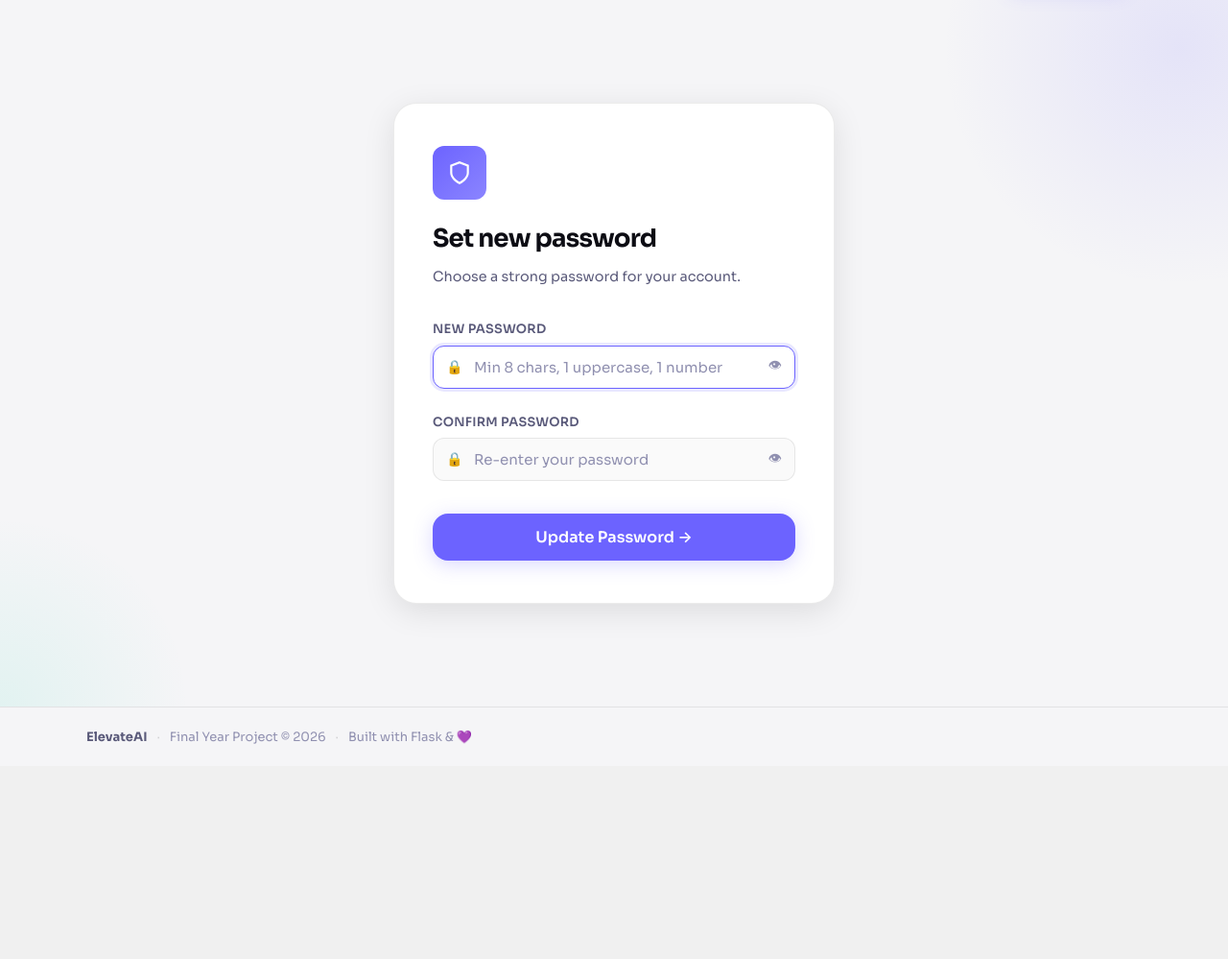
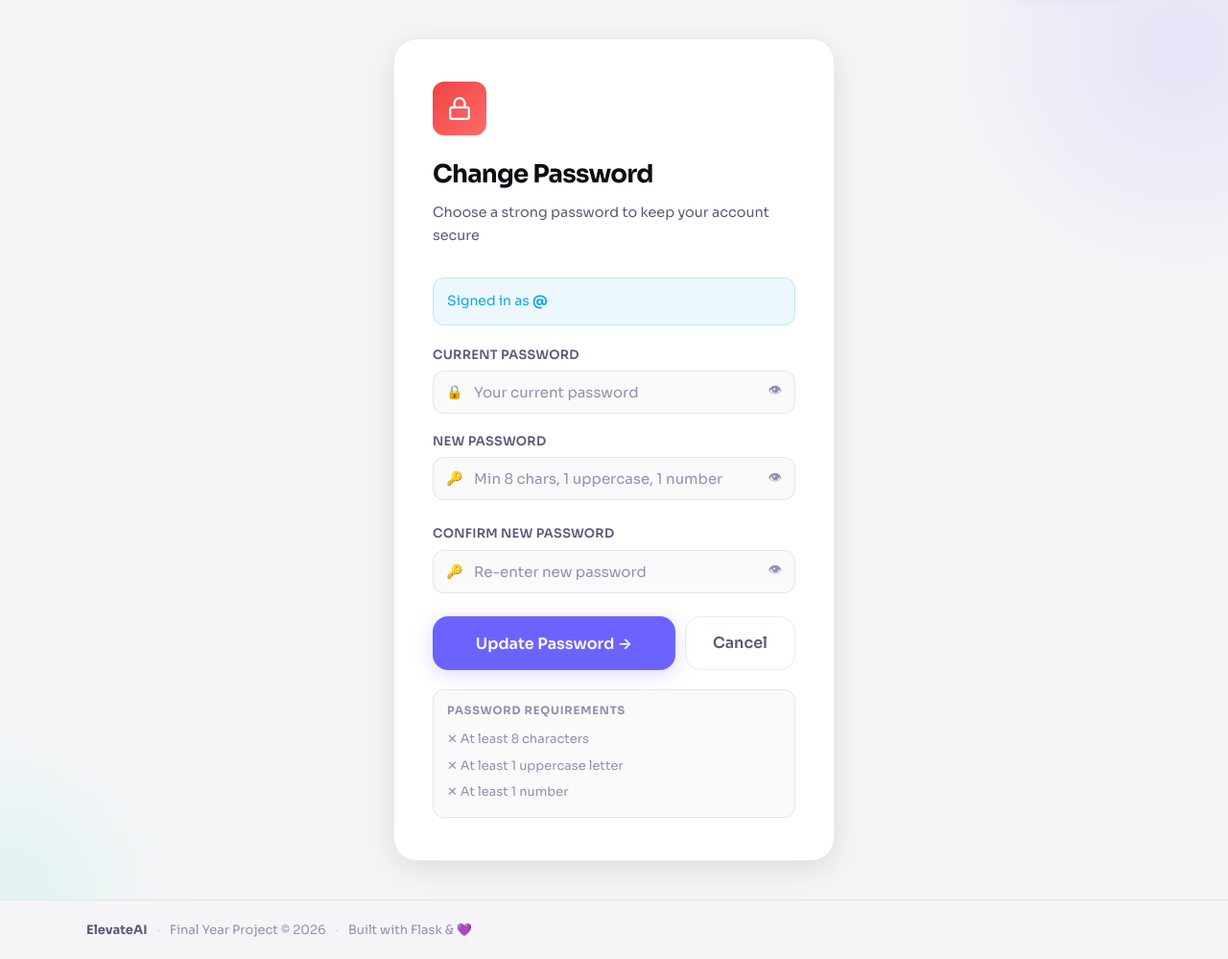
Before and after one commit to Suhas-H-N/ElevateAI, a Flask app: template templates/reset_password.html in a window 1280 px wide. Shown: the part 64-1063 px from the top of the page at 96% size. Before the commit the page ends 839 px from the top, so only its background shows below. Run offline with Flask 3, Linux system fonts and the light colour scheme; the template is opened without the code that fills it, so the values that code supplies are empty.

Commit message:
feat(auth): enhance password reset page with secure password validation, strength indicators, visibility toggles, confirmation checks, and improved user experience

```diff
--- a/templates/reset_password.html
+++ b/templates/reset_password.html
@@ -1,51 +1,81 @@
 {% extends "base.html" %}
-{% block title %}Set New Password — ElevateAI{% endblock %}
+{% block title %}Change Password — ElevateAI{% endblock %}
 
 {% block content %}
 <div class="auth-page">
     <div class="auth-card">
 
-        <div class="auth-icon">
+        <div class="auth-icon" style="background:linear-gradient(135deg,#EF4444,#FF6B6B);">
             <svg width="26" height="26" viewBox="0 0 24 24" fill="none" stroke="currentColor" stroke-width="2">
-                <path d="M12 22s8-4 8-10V5l-8-3-8 3v7c0 6 8 10 8 10z"></path>
+                <rect x="3" y="11" width="18" height="11" rx="2" ry="2"/>
+                <path d="M7 11V7a5 5 0 0 1 10 0v4"/>
             </svg>
         </div>
 
-        <h1 class="auth-title">Set new password</h1>
-        <p class="auth-sub">Choose a strong password for your account.</p>
+        <h1 class="auth-title">Change Password</h1>
+        <p class="auth-sub">Choose a strong password to keep your account secure</p>
 
-        <form method="POST" id="resetForm">
+        <div class="auth-info">
+            Signed in as <strong>@{{ user.username }}</strong>
+        </div>
+
+        <form method="POST" action="{{ url_for('reset_password') }}" id="pwdForm">
+
+            <div class="field">
+                <label class="field-label" for="old_password">Current Password</label>
+                <div class="input-wrap has-icon">
+                    <span class="input-icon">🔒</span>
+                    <input class="field-input" type="password" id="old_password" name="old_password"
+                           placeholder="Your current password" required autocomplete="current-password">
+                    <button type="button" class="eye-toggle" onclick="togglePwd('old_password',this)">👁</button>
+                </div>
+            </div>
+
             <div class="field">
                 <label class="field-label" for="password">New Password</label>
                 <div class="input-wrap has-icon">
-                    <span class="input-icon">🔒</span>
+                    <span class="input-icon">🔑</span>
                     <input class="field-input" type="password" id="password" name="password"
-                           placeholder="Min 8 chars, 1 uppercase, 1 number" required autofocus
-                           autocomplete="new-password">
+                           placeholder="Min 8 chars, 1 uppercase, 1 number"
+                           required minlength="8" autocomplete="new-password">
                     <button type="button" class="eye-toggle" onclick="togglePwd('password',this)">👁</button>
                 </div>
                 <div id="pwdStrength"></div>
             </div>
+
             <div class="field">
-                <label class="field-label" for="confirm">Confirm Password</label>
+                <label class="field-label" for="confirm">Confirm New Password</label>
                 <div class="input-wrap has-icon">
-                    <span class="input-icon">🔒</span>
+                    <span class="input-icon">🔑</span>
                     <input class="field-input" type="password" id="confirm" name="confirm"
-                           placeholder="Re-enter your password" required
-                           autocomplete="new-password">
+                           placeholder="Re-enter new password" required autocomplete="new-password">
                     <button type="button" class="eye-toggle" onclick="togglePwd('confirm',this)">👁</button>
                 </div>
             </div>
-            <button type="submit" class="btn btn-primary btn-lg btn-full mt-16">
-                Update Password →
-            </button>
+
+            <div style="display:flex;gap:10px;margin-top:24px;flex-wrap:wrap;">
+                <button type="submit" class="btn btn-primary btn-lg" style="flex:1;">Update Password →</button>
+                <a href="{{ url_for('dashboard') }}" class="btn btn-ghost btn-lg">Cancel</a>
+            </div>
         </form>
+
+        <div style="margin-top:20px;padding:12px 14px;background:var(--bg-elevated);border-radius:var(--radius-md);border:1px solid var(--border);">
+            <div style="font-size:0.72rem;text-transform:uppercase;letter-spacing:0.07em;color:var(--text-muted);font-weight:700;margin-bottom:6px;">Password requirements</div>
+            <div id="req-len"  class="pwd-req">✕ At least 8 characters</div>
+            <div id="req-up"   class="pwd-req">✕ At least 1 uppercase letter</div>
+            <div id="req-num"  class="pwd-req">✕ At least 1 number</div>
+        </div>
 
     </div>
 </div>
 {% endblock %}
 
 {% block scripts %}
+<style>
+.pwd-req { font-size:0.8125rem; color:var(--text-muted); padding:3px 0; transition:color 0.2s; }
+.pwd-req.met { color:var(--success); }
+.pwd-req.met::first-letter { content:'✓'; }
+</style>
 <script>
 function togglePwd(id, btn) {
     const input = document.getElementById(id);
@@ -53,25 +83,28 @@ function togglePwd(id, btn) {
     btn.textContent = input.type === 'password' ? '👁' : '🙈';
 }
 
-document.getElementById('password').addEventListener('input', function() {
-    const val = this.value;
-    let score = 0;
-    if (val.length >= 8) score++;
-    if (/[A-Z]/.test(val)) score++;
-    if (/[0-9]/.test(val)) score++;
-    if (/[^A-Za-z0-9]/.test(val)) score++;
-    const colors = ['','#EF4444','#F59E0B','#22C55E','#6C63FF'];
-    const labels = ['','Weak','Fair','Good','Strong'];
-    const el = document.getElementById('pwdStrength');
-    if (!val) { el.innerHTML=''; return; }
-    el.innerHTML = `<div style="display:flex;gap:4px;margin-top:6px;">${[1,2,3,4].map(i=>`<div style="flex:1;height:3px;border-radius:4px;background:${i<=score?colors[score]:'var(--border)'}"></div>`).join('')}</div><span style="font-size:0.75rem;color:${colors[score]};font-weight:600;">${labels[score]}</span>`;
+const pwdInput = document.getElementById('password');
+const reqLen = document.getElementById('req-len');
+const reqUp  = document.getElementById('req-up');
+const reqNum = document.getElementById('req-num');
+
+pwdInput.addEventListener('input', () => {
+    const v = pwdInput.value;
+    function set(el, condition, text) {
+        el.textContent = (condition ? '✓ ' : '✕ ') + text;
+        el.classList.toggle('met', condition);
+    }
+    set(reqLen, v.length >= 8, 'At least 8 characters');
+    set(reqUp,  /[A-Z]/.test(v), 'At least 1 uppercase letter');
+    set(reqNum, /[0-9]/.test(v), 'At least 1 number');
 });
 
-document.getElementById('resetForm').addEventListener('submit', function(e) {
-    if (document.getElementById('password').value !== document.getElementById('confirm').value) {
-        e.preventDefault();
-        alert('Passwords do not match.');
-    }
+document.getElementById('pwdForm').addEventListener('submit', function(e) {
+    const p = document.getElementById('password').value;
+    const c = document.getElementById('confirm').value;
+    if (p !== c) { e.preventDefault(); alert('Passwords do not match.'); return; }
+    if (p.length < 8 || !/[A-Z]/.test(p) || !/[0-9]/.test(p)) {
+        e.preventDefault(); alert('Password does not meet requirements.'); }
 });
 </script>
 {% endblock %}
```
